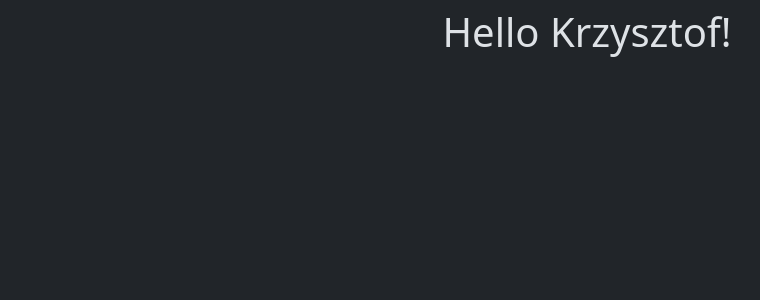
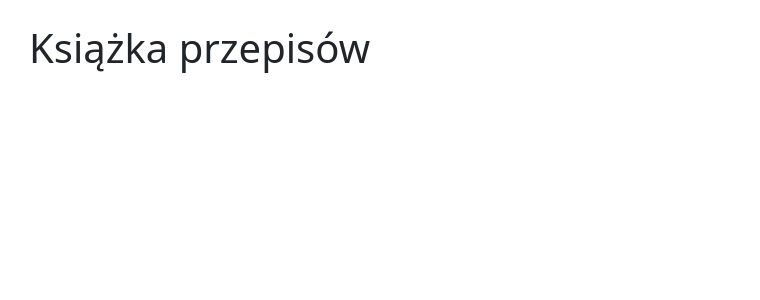
Before and after one commit to Cunny-Connoisseur/Webowe-zadania, a React (Vite) app: page / in a window 1280 px wide. Shown: the top 300 px of the page, without its empty margins (53-813 px from the left). Built offline with nearby package versions, Linux system fonts and the light colour scheme.

Commit message:
set up app layout

```diff
--- a/index.html
+++ b/index.html
@@ -1,13 +1,12 @@
 <!doctype html>
-<html lang="en" data-bs-theme="dark">
+<html lang="pl">
   <head>
     <meta charset="UTF-8" />
-    <link rel="icon" type="image/svg+xml" href="/favicon.svg" />
     <meta name="viewport" content="width=device-width, initial-scale=1.0" />
-    <title>template</title>
+    <title>Książka przepisów</title>
   </head>
   <body class="m-0 p-0">
-    <div id="root" class="d-flex justify-content-center align-items-center m-2"></div>
+    <div id="root"></div>
     <script type="module" src="/src/main.jsx"></script>
   </body>
 </html>
--- a/src/App.jsx
+++ b/src/App.jsx
@@ -1,9 +1,7 @@
-// import './App.css'
-import Hello from './components/Hello'
-
 export default function App() {
-
-  return (<>
-    <Hello name={"Krzysztof"} />
-  </>)
+  return (
+    <div className="container mt-4">
+      <h1>Książka przepisów</h1>
+    </div>
+  )
 }
--- a/src/components/Hello.jsx
+++ /dev/null
@@ -1,6 +0,0 @@
-export default ({name}) => {
-
-    return (<>
-        <h1>Hello {name}!</h1>
-    </>)
-}
```
